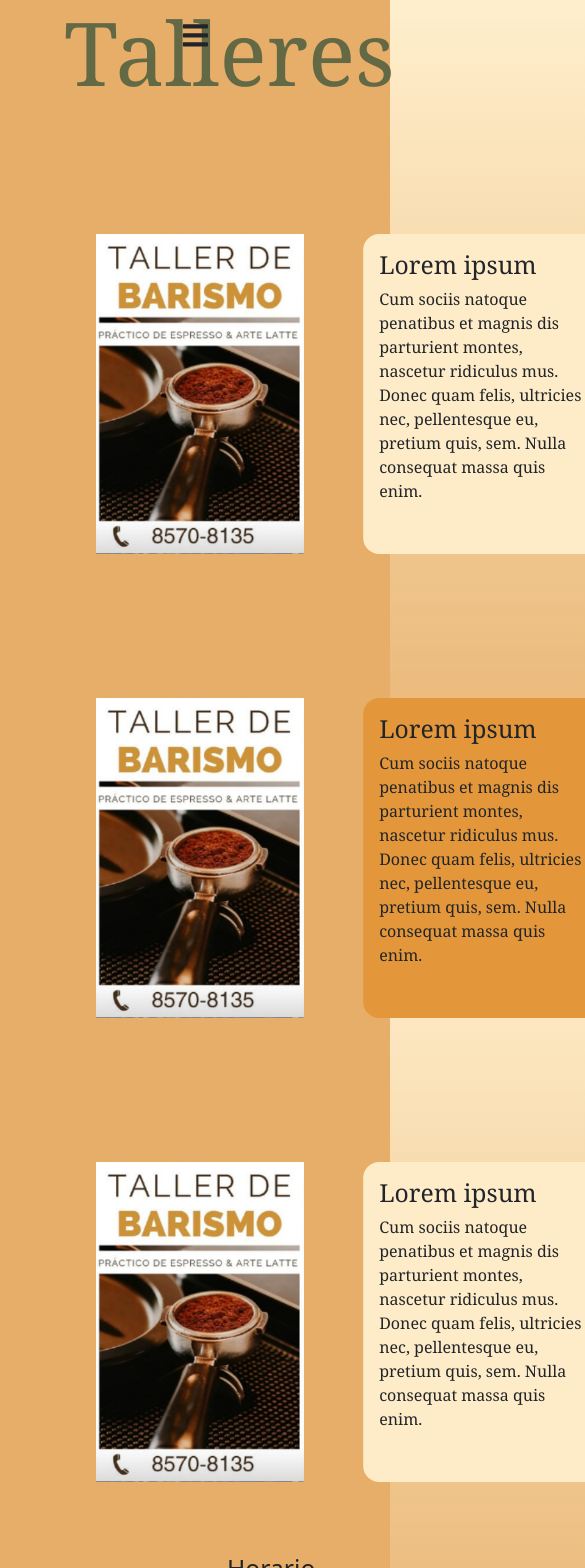
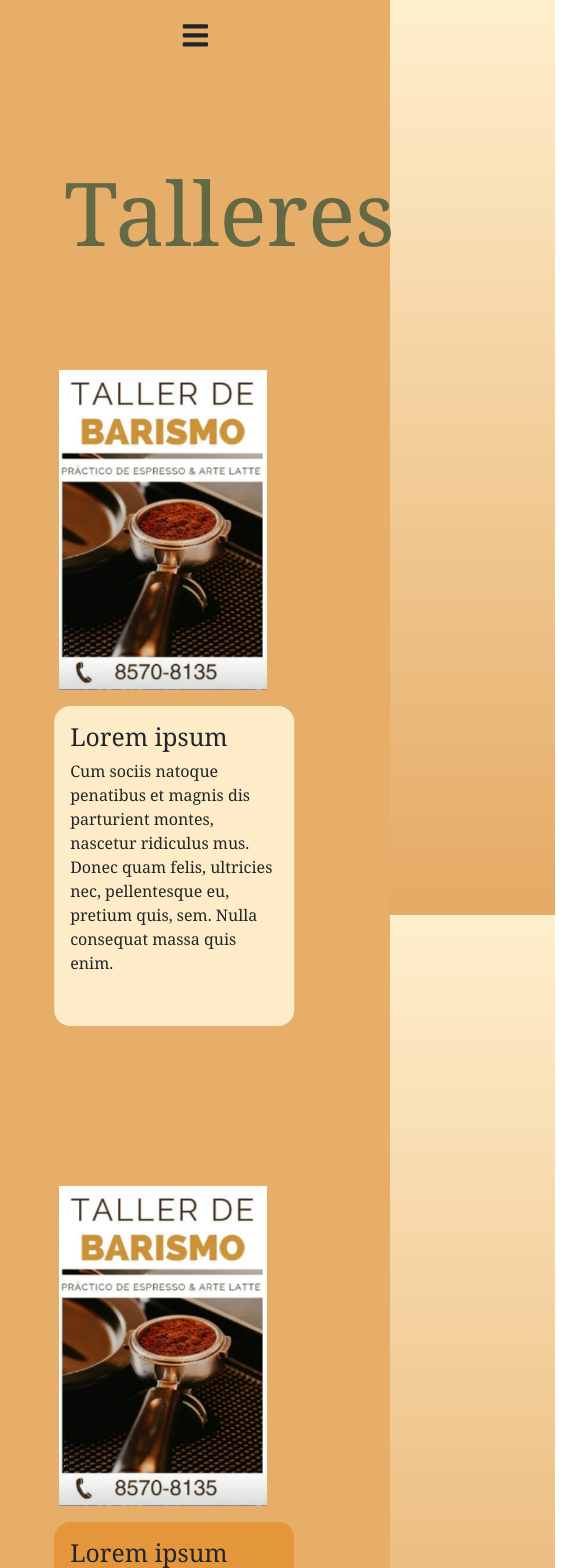
Before and after one commit to Paola-AV/Coffee-website, a React (Create React App) app: page /Talleres in a window 390 px wide. Shown: the top 1568 px of the page, 585 px wide, since content can reach past the window. Built offline with nearby package versions, Linux system fonts and the light colour scheme.

Commit message:
adding media queries

```diff
--- a/src/App.js
+++ b/src/App.js
@@ -23,7 +23,7 @@ function App() {
     <>
       <NavbarComp/>
       <Routes>
-        <Route path='/' element={<div> <Inicio/><Historia/><Galeria/><Menu/><Contacto/> </div>}></Route>
+        <Route path='/' element={<div> <Inicio/><Historia/><Galeria/><Menu/><Contacto/></div>}></Route>
         <Route path='Nosotros' element={<Nosotros/>}/>
         <Route path='Contacto' element={<ContactScreen/>}/>
         <Route path='Galeria' element={<GaleriaScreen/>}></Route>
--- a/src/index.css
+++ b/src/index.css
@@ -167,8 +167,10 @@ nav {
 
 #coffeeImg {
   transform: translate(2rem,-3rem);
-  width: 23rem;
-  height: 33rem;
+  width: 100%;
+  max-width: 368px;
+  min-width: 10rem;
+  height: auto;
   margin-left: 7rem;
 }
 
@@ -222,7 +224,7 @@ nav {
   }
 }
 
-@media only screen and (max-width: 1560px) {
+@media only screen and (max-width: 1140px) {
   #col1 {
     height: 40rem;
     display: flex;
@@ -232,17 +234,15 @@ nav {
   }
 }
 
-@media only screen and (max-width: 998px) {
-  #col2{
-    width: 40%;
-  }
-  #coffeeImg{
-    width: 38rem;
-    transform: translate(-14rem,-8rem);
+@media only screen and (max-width: 720px) {
+  #col2 {
+    display: none;
+  }
+  #coffeeImg {
+    display: none;
   }
   #granosImg {
-    width: 23rem;
-   transform: translate(-23rem,-23rem);
+   display: none;
   }
   #col1{
     width: 60%;
@@ -250,10 +250,17 @@ nav {
     padding: 0;
     transform: translateX(5rem);
   }
-
-}
-
-@media only screen and (max-width: 688px) {
+  #roundInicio {
+    background-color: transparent;
+    border-radius: 50rem 50rem 40rem 40rem;
+    height: 35rem;
+    width: 40rem;
+    transition: 0.5s;
+    box-shadow: none;
+  }
+}
+
+@media only screen and (max-width: 575px) {
   #inicio{
     width: 100%;
     justify-content: center;
@@ -345,7 +352,7 @@ nav {
   height: 9.0625rem;
 }
 
-@media only screen and (max-width: 998px) {
+@media only screen and (max-width: 1140px) {
   #card {
     width: 50.75rem;
     height: 29.4375rem;
@@ -362,7 +369,7 @@ nav {
   }
 }
 
-@media only screen and (max-width: 688px){
+@media only screen and (max-width: 720px){
   #airpress {
     display: none;
   }
@@ -403,7 +410,7 @@ nav {
   font-size: 8rem;
   color: #FFEFCD;
   opacity: 0.3;
-  transform: translate(22rem, -10rem);
+  transform: translate(22rem, -1rem);
   font-family: Lucida Bright,Georgia,serif;
 }
 
@@ -539,71 +546,17 @@ nav {
 .swiper-pagination .swiper-pagination-bullet-active {
   background: var(--primary);
 }
-/*
-#galeria {
-  display: flex;
-  flex-direction: row;
-  width: 100vw;
-  justify-content: center;
-  padding-top: 18rem;
-  background-color: #e6ae69;
-  padding-bottom: 15rem;
-}
-
-#tittleGal {
-  position: absolute;
-}
-
-#tittleGaleria {
-  font-size: 13rem;
-  color: #FFEFCD;
-  opacity: 0.3;
-  transform: translate(-11.6rem, -10rem);
-  font-family: Lucida Bright,Georgia,serif;
-}
-
-#bow {
-  position: absolute;
-  width: 100%;
-  background-color: #636845;
-  height: 12rem;
-  transform: translateY(12rem);
-}
-
-#centerC {
-  display: flex;
-  flex-direction: column;
-  align-items: center!important;
-}
-
-#carHolder {
-  width: 52.4375rem;
-  display: flex;
-  justify-content: center!important;
-  align-items: center!important;
-}
-
-.carImg {
-  width: 52.4375rem;
-  height: 36.0625rem;
-  margin: auto;
-  align-self: center!important;
-}
-
-.carousel-inner {
-  justify-content: center!important;
-}
-
-.carousel-item {
-  width: 52.4375rem;
-  height: 36.0625rem;
-  justify-content: center!important;
-}
-
-#carousel {
-  width: 52.4375rem;
-  height: 36.0625rem;
-  margin: auto;
+
+@media only screen and (max-width: 720px) {
+  #tittleGaleria {
+    transform: translate(2rem,0rem);
+  }
+}
+
+@media only screen and (max-width: 575px) {
+  #tittleGaleria {
+    transform: translate(2rem,0rem);
+  }
 }
 
 /*starts menu css*/
@@ -788,6 +741,11 @@ nav {
     width: 8rem;
     transform: translate(9rem,-12rem);
   }
+  #imgMenu1 {
+    height: 8rem;
+    width: 8rem;
+    transform: translate(9rem,-12rem);
+  }
 }
 
 @media only screen and (max-width: 998px) {
@@ -819,7 +777,7 @@ nav {
   }
 }
 
-@media only screen and (max-width: 688px) {
+@media only screen and (max-width: 720px) {
   #tittleMenu {
     font-size: 7rem;
     padding-left: 4rem;
@@ -836,14 +794,39 @@ nav {
     width: 70%;
   }
 
+  #menuComponent1 {
+    width: 70%;
+  }
+
   #menuBtn {
-    width: 20%;
+    width: 35%;
+    font-size: 80%;
+  }
+  #menuBtn1 {
+    width: 35%;
+    font-size: 80%;
   }
 
   #imgMenu {
     height: 8rem;
     width: 8rem;
-    transform: translate(2rem,-11rem);
+    transform: translate(2rem,-13rem);
+  }
+  #imgMenu1 {
+    height: 8rem;
+    width: 8rem;
+    transform: translate(2rem,-13rem);
+  }
+}
+
+@media only screen and (max-width: 575px) {
+  #menuBtn {
+    width: 45%;
+    font-size: 70%;
+  }
+  #menuBtn1 {
+    width: 45%;
+    font-size: 70%;
   }
 }
 
@@ -1049,7 +1032,7 @@ label {
   }
 }
 
-@media only screen and (max-width: 688px) {
+@media only screen and (max-width: 575px) {
 
   #input {
     flex-direction: column;
@@ -1085,6 +1068,10 @@ label {
 
   .btnContacto {
     width: 20%;
+  }
+
+  #BtnDiv {
+    transform: translateX(-3rem);
   }
 
   #contactoTittle{
@@ -1515,6 +1502,7 @@ iframe {
   flex-direction: column;
   justify-content: center;
   padding-left: 10rem;
+  padding-top: 10rem;
   width: 100%;
   margin: auto;
   background-color: #e6ae69;
@@ -1677,6 +1665,12 @@ iframe {
 
 }
 
+@media only screen and (max-width: 720px) {
+#talleresSec {
+  padding-left: 0rem;
+}
+}
+
 @media only screen and (max-width: 688px){
 
   #tallerTittle {
@@ -1701,6 +1695,7 @@ iframe {
 
   #talleresSec {
     padding: 0rem;
+    padding-top: 10rem;
   }
 
   #tallerImg {
@@ -1727,6 +1722,47 @@ iframe {
   }
 }
 
+@media only screen and (max-width: 575px){
+  #talleresSec {
+    width: 100vw;
+    height: auto;
+  }
+  #roundTalleres {
+    width: 100vw;
+    height: auto;
+    padding-bottom: 3rem;
+  }
+
+  #roundTalleres1 {
+    width: 100vw;
+    height: auto;
+    padding-bottom: 3rem;
+  }
+
+  #largeTalleres {
+    flex-direction: column;
+    width: 100vw;
+    height: auto;
+    padding-top: 1rem;
+    transform: translateX(0rem);
+  }
+  #largeTalleres1 {
+    flex-direction: column;
+    width: 100vw;
+    height: auto;
+    padding-top: 3rem;
+    transform: translateX(0rem);
+  }
+  #talleresDivP {
+    margin-left: 0rem;
+    margin-top: 1rem;
+  }
+  #talleresDivP1 {
+    margin-left: 0rem;
+    margin-top: 1rem;
+  }
+}
+
 /*Bolsas css*/
 
 #bolsasSec {
@@ -1817,7 +1853,7 @@ iframe {
 
 }
 
-@media only screen and (max-width: 688px){
+@media only screen and (max-width: 720px){
   .bolsaComp {
     margin: 0rem;
     width: 100vw;
```
